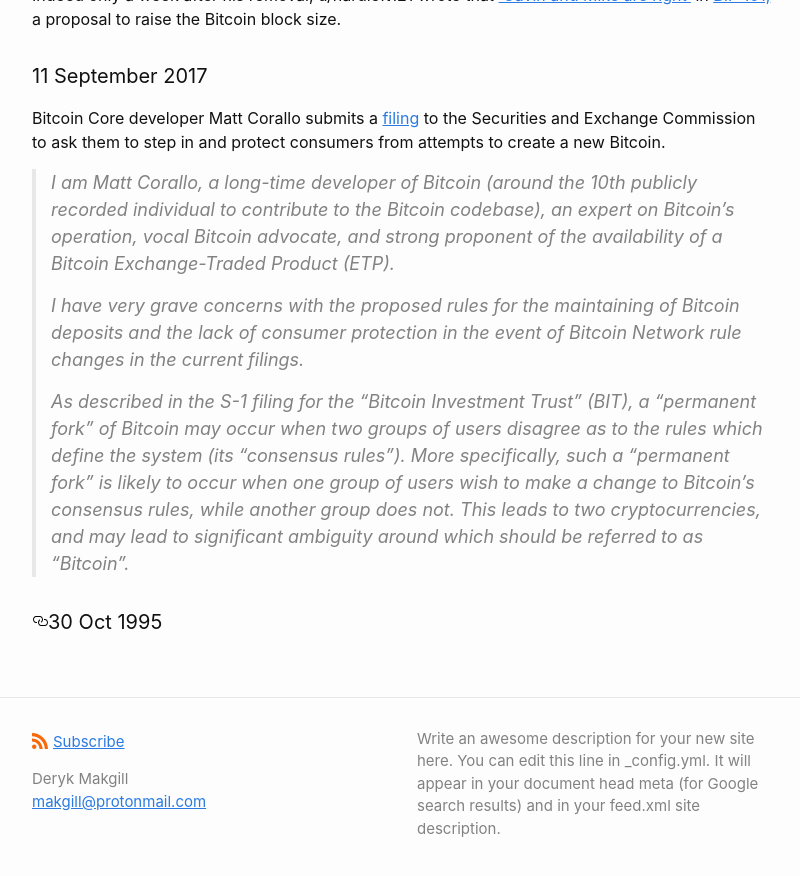
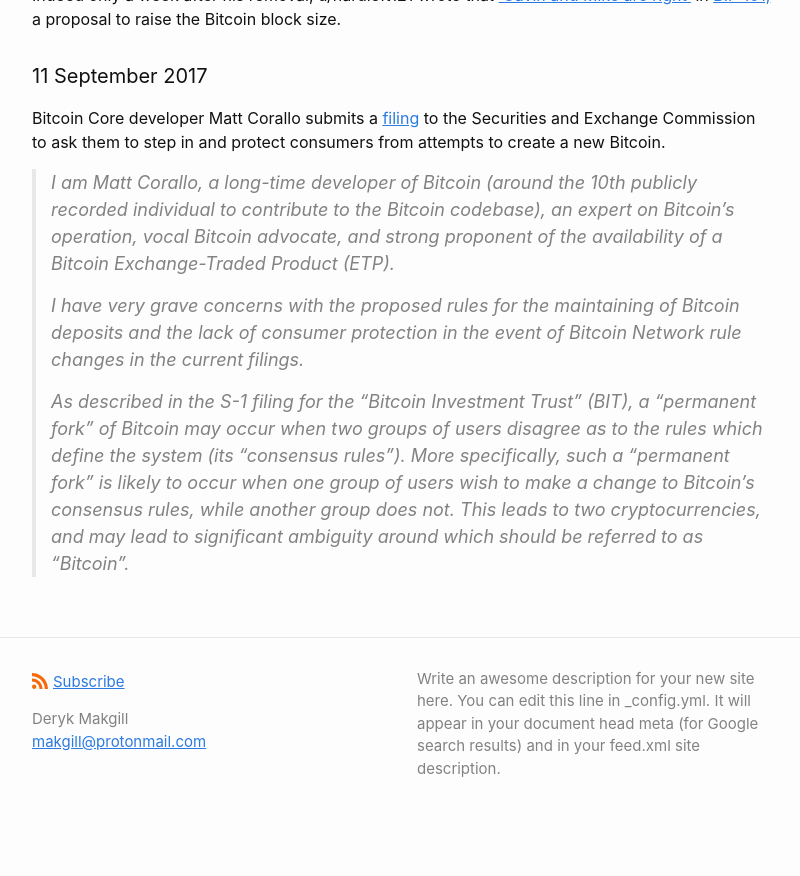
Before and after one commit to derykmakgill/krawisz, a Jekyll site: the page built from test.md, in a window 1280 px wide and 900 px high, scrolled down 2030 px. Shown: the top 876 px of the window, without its empty margins (238-1038 px from the left). Built offline with Jekyll 4.4.1, drawn with Linux system fonts in a browser that asks for light colours; after the commit the page ends 2870 px from its top, so only the background shows below that.

Commit message:
Update test.md

```diff
--- a/test.md
+++ b/test.md
@@ -73,5 +73,3 @@
 >I have very grave concerns with the proposed rules for the maintaining of Bitcoin deposits and the lack of consumer protection in the event of Bitcoin Network rule changes in the current filings.
 >
 >As described in the S-1 filing for the "Bitcoin Investment Trust" (BIT), a "permanent fork" of Bitcoin may occur when two groups of users disagree as to the rules which define the system (its "consensus rules"). More specifically, such a "permanent fork" is likely to occur when one group of users wish to make a change to Bitcoin's consensus rules, while another group does not. This leads to two cryptocurrencies, and may lead to significant ambiguity around which should be referred to as "Bitcoin".
-
-<h4><a id="user-content-30-oct-1995" class="anchor" aria-hidden="true" href="#30-oct-1995"><svg class="octicon octicon-link" viewBox="0 0 16 16" version="1.1" width="16" height="16" aria-hidden="true"><path fill-rule="evenodd" d="M4 9h1v1H4c-1.5 0-3-1.69-3-3.5S2.55 3 4 3h4c1.45 0 3 1.69 3 3.5 0 1.41-.91 2.72-2 3.25V8.59c.58-.45 1-1.27 1-2.09C10 5.22 8.98 4 8 4H4c-.98 0-2 1.22-2 2.5S3 9 4 9zm9-3h-1v1h1c1 0 2 1.22 2 2.5S13.98 12 13 12H9c-.98 0-2-1.22-2-2.5 0-.83.42-1.64 1-2.09V6.25c-1.09.53-2 1.84-2 3.25C6 11.31 7.55 13 9 13h4c1.45 0 3-1.69 3-3.5S14.5 6 13 6z"></path></svg></a>30 Oct 1995</h4>
```
